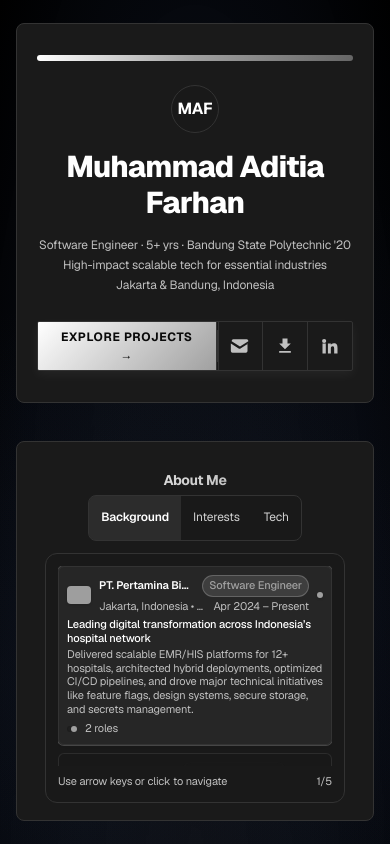
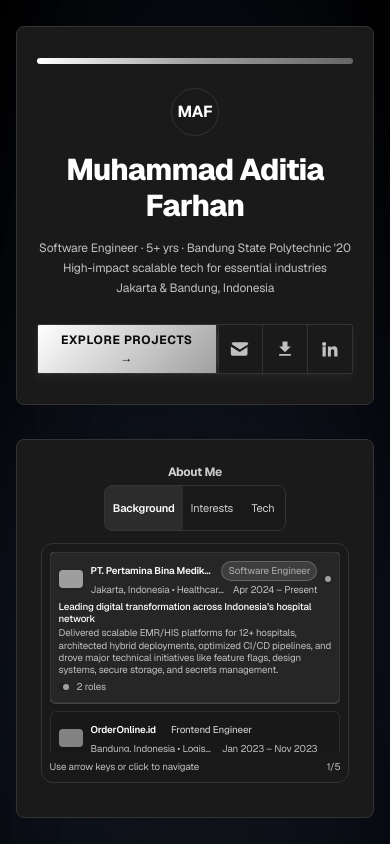
Before and after one commit to aditfarhan/portofolio, a Next.js app: page / in a window 390 px wide. Built offline with nearby package versions, Linux system fonts and the light colour scheme; grey boxes are pictures that could not be loaded.

Commit message:
Adjust Mobile View Style

```diff
--- a/src/styles/responsive.css
+++ b/src/styles/responsive.css
@@ -73,99 +73,127 @@
     height: 50px;
   }
 
-  /* ProfileCard mobile optimizations */
+  /* ProfileCard mobile optimizations - responsive sizing */
   .card-flip-front .hero h1 {
-    font-size: 1.5rem; /* Reduce from text-3xl (1.875rem) */
+    font-size: clamp(1rem, 4vw, 1.25rem); /* Responsive font size */
     line-height: 1.2;
   }
 
   .card-flip-front .hero .text-muted p {
-    font-size: 0.6875rem; /* Reduce from text-xs (0.75rem) */
+    font-size: clamp(0.5rem, 3vw, 0.625rem); /* Responsive font size */
     line-height: 1.3;
   }
 
   .card-flip-front .hero {
-    padding: 1rem; /* Reduce from p-5 (1.25rem) */
-    gap: 0.75rem; /* Reduce gap */
+    padding: clamp(0.5rem, 3vw, 0.75rem); /* Responsive padding */
+    gap: clamp(0.25rem, 2vw, 0.5rem); /* Responsive gap */
   }
 
   .card-flip-front .hero .action-group {
-    margin-top: 0.75rem; /* Reduce top margin */
+    margin-top: clamp(0.25rem, 2vw, 0.5rem); /* Responsive margin */
   }
 
   .card-flip-front .hero .action-cta {
-    font-size: 0.6875rem; /* Smaller button text */
-    padding: 0 0.875rem; /* Reduce horizontal padding */
-    height: 2.5rem; /* Reduce height */
+    font-size: clamp(0.5rem, 3vw, 0.625rem); /* Responsive font size */
+    padding: 0 clamp(0.5rem, 3vw, 0.75rem); /* Responsive padding */
+    height: clamp(1.75rem, 6vw, 2.25rem); /* Responsive height */
   }
 
   .card-flip-front .hero .action-icon {
-    width: 2.5rem; /* Reduce icon button size */
-    height: 2.5rem;
+    width: clamp(1.75rem, 6vw, 2.25rem); /* Responsive size */
+    height: clamp(1.75rem, 6vw, 2.25rem);
   }
 
   .card-flip-front .hero .action-divider {
-    height: 26px; /* Match reduced button height */
+    height: clamp(1.25rem, 5vw, 1.375rem); /* Responsive height */
   }
 
-  /* Reduce card height on very small screens */
+  /* Set card height to 35% of screen height on mobile */
   .card-flip-container {
-    height: 380px !important; /* Reduce from 420px */
+    height: 45vh !important; /* Responsive to screen height */
   }
 
-  /* Reduce gap between cards on mobile */
+  /* Reduce gap between cards on mobile - responsive */
   .grid.gap-5 {
-    gap: 1rem !important; /* Reduce from 1.25rem */
+    gap: clamp(
+      0.25rem,
+      1.5vw,
+      0.5rem
+    ) !important; /* Smaller responsive gap to maximize card height */
   }
 
-  /* AboutMe mobile optimizations */
+  /* AboutMe mobile optimizations - responsive sizing */
   .card-flip-front .flex.flex-col > div:first-child {
-    padding: 0.75rem !important; /* Reduce from px-4 py-4 */
+    padding: clamp(0.25rem, 2vw, 0.5rem) !important; /* Responsive padding */
   }
 
   .card-flip-front .flex.flex-col h2 {
-    font-size: 0.875rem !important; /* Reduce from text-base */
+    font-size: clamp(
+      0.625rem,
+      3.5vw,
+      0.75rem
+    ) !important; /* Responsive font size */
   }
 
   .card-flip-front .flex.flex-col [role="tablist"] [role="tab"] {
-    font-size: 0.75rem !important; /* Reduce from text-[13px] */
-    padding: 0.375rem 0.75rem !important; /* Reduce padding */
+    font-size: clamp(
+      0.5625rem,
+      3vw,
+      0.6875rem
+    ) !important; /* Responsive font size */
+    padding: clamp(0.125rem, 1vw, 0.25rem) clamp(0.25rem, 2vw, 0.5rem) !important; /* Responsive padding */
   }
 
   .card-flip-front .flex.flex-col [role="tabpanel"] {
-    padding: 0.75rem !important; /* Reduce from p-3 */
+    padding: clamp(0.25rem, 2vw, 0.5rem) !important; /* Responsive padding */
   }
 
   .card-flip-front .flex.flex-col [role="tabpanel"] p {
-    font-size: 0.6875rem !important; /* Reduce small text */
+    font-size: clamp(
+      0.5rem,
+      2.5vw,
+      0.625rem
+    ) !important; /* Responsive font size */
   }
 
   .card-flip-front .flex.flex-col [role="tabpanel"] span {
-    font-size: 0.6875rem !important; /* Reduce tech stack text */
+    font-size: clamp(
+      0.5rem,
+      2.5vw,
+      0.625rem
+    ) !important; /* Responsive font size */
   }
 
   .card-flip-front .grid.grid-cols-1 .group.relative {
-    padding: 0.75rem !important; /* Reduce from p-4 */
-    min-height: 120px !important; /* Reduce from 160px */
+    padding: clamp(0.25rem, 2vw, 0.5rem) !important; /* Responsive padding */
+    min-height: clamp(4rem, 15vh, 6.25rem) !important; /* Responsive height */
   }
 
   .card-flip-front .grid.grid-cols-1 .group.relative h4 {
-    font-size: 0.75rem !important; /* Reduce from text-sm */
+    font-size: clamp(
+      0.5625rem,
+      3vw,
+      0.6875rem
+    ) !important; /* Responsive font size */
   }
 
   .card-flip-front .grid.grid-cols-1 .group.relative p {
-    font-size: 0.6875rem !important; /* Reduce from text-xs */
+    font-size: clamp(
+      0.5rem,
+      2.5vw,
+      0.625rem
+    ) !important; /* Responsive font size */
   }
 
-  /* Reduce scrollable content height in AboutMe on mobile */
+  /* Reduce scrollable content height in AboutMe on mobile - responsive */
   .card-flip-front .mobile-scroll-fix {
-    max-height: 200px !important; /* Reduce from 280px */
+    max-height: clamp(6rem, 25vh, 12.5rem) !important; /* Responsive height */
   }
 
-  /* Make Interests section scrollable on mobile */
+  /* Make Interests section scrollable on mobile - responsive */
   .card-flip-front .grid.grid-cols-1 {
     overflow-y: auto !important;
-    max-height: 200px !important;
+    max-height: clamp(6rem, 25vh, 12.5rem) !important; /* Responsive height */
     -webkit-overflow-scrolling: touch;
   }
 }
```
